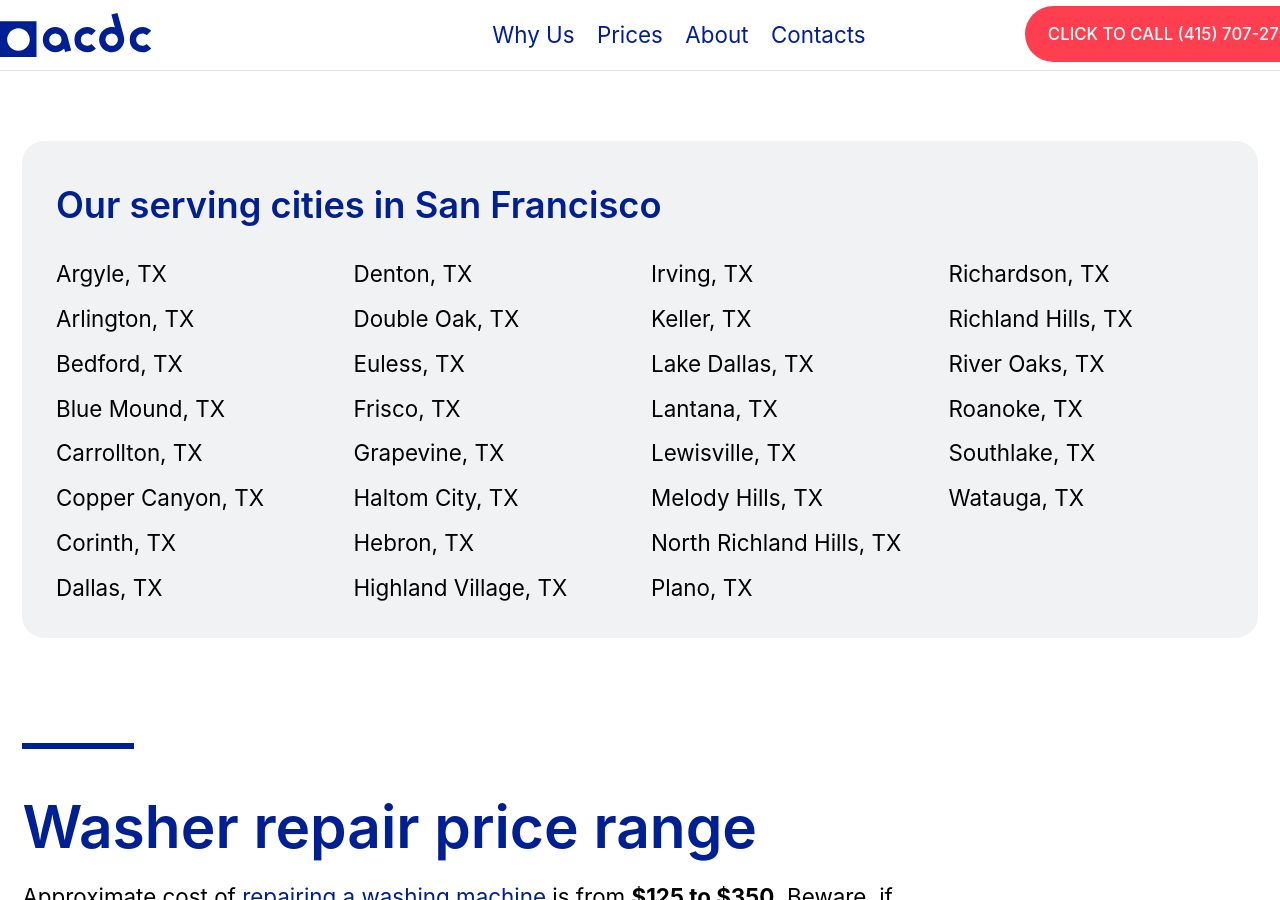
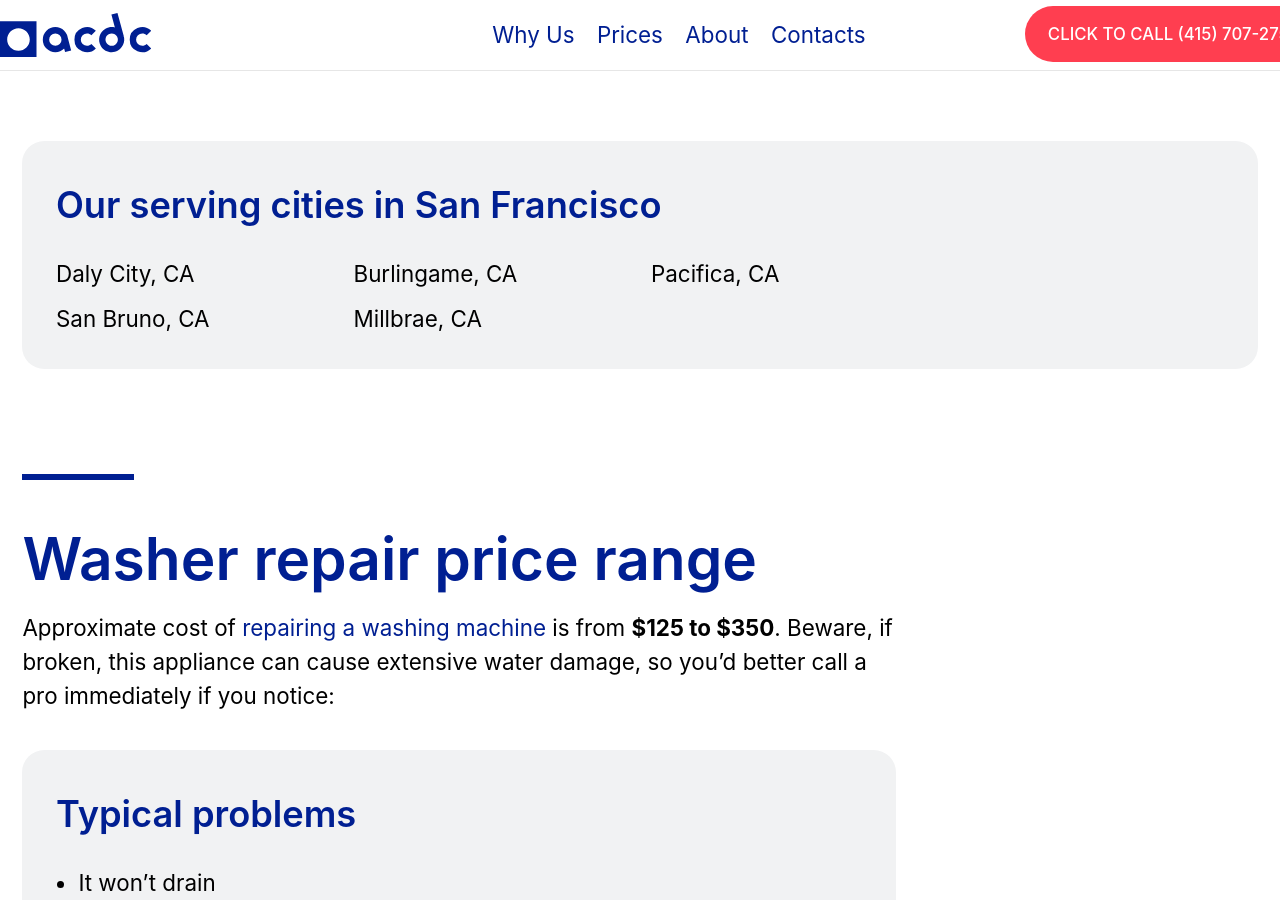
Before and after one commit to serjmax/aircomfortsf, a Jekyll site: the page built from _pages/washer-repair.md, in a window 1280 px wide and 900 px high, scrolled down 1060 px. Built offline with Jekyll 4.4.1, drawn with Linux system fonts in a browser that asks for light colours.

Commit message:
Update city.yml

```diff
--- a/_data/city.yml
+++ b/_data/city.yml
@@ -1,30 +1,5 @@
-- city: Argyle, TX
-- city: Arlington, TX
-- city: Bedford, TX
-- city: Blue Mound, TX
-- city: Carrollton, TX
-- city: Copper Canyon, TX
-- city: Corinth, TX
-- city: Dallas, TX
-- city: Denton, TX
-- city: Double Oak, TX
-- city: Euless, TX
-- city: Frisco, TX
-- city: Grapevine, TX
-- city: Haltom City, TX
-- city: Hebron, TX
-- city: Highland Village, TX
-- city: Irving, TX
-- city: Keller, TX
-- city: Lake Dallas, TX
-- city: Lantana, TX
-- city: Lewisville, TX
-- city: Melody Hills, TX
-- city: North Richland Hills, TX
-- city: Plano, TX
-- city: Richardson, TX
-- city: Richland Hills, TX
-- city: River Oaks, TX
-- city: Roanoke, TX
-- city: Southlake, TX
-- city: Watauga, TX
+- city: Daly City, CA
+- city: San Bruno, CA
+- city: Burlingame, CA
+- city: Millbrae, CA
+- city: Pacifica, CA
```
